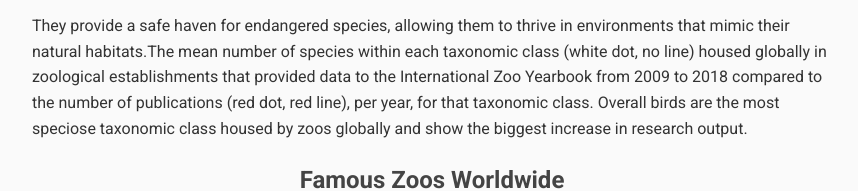
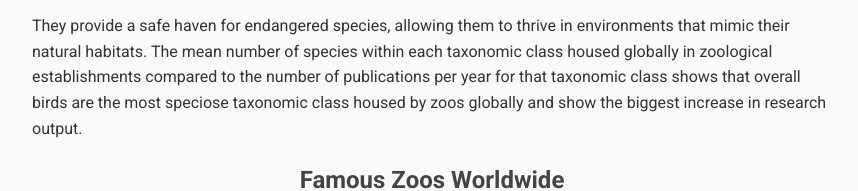
Before and after one commit to manishh100/MidTermProject, a plain HTML site: page index.html in a window 1280 px wide. Shown: the part 1372-1563 px from the top of the page, without its empty margins (208-1066 px from the left). Drawn offline with Linux system fonts and the light colour scheme; files whose address does not match are found by name.

Commit message:
Update index.html

```diff
--- a/index.html
+++ b/index.html
@@ -29,11 +29,11 @@
     <main>
         <section id="intro">
             <h2>Introduction to Zoos</h2>
-            <p>A zoo is a place where wild animals and, in some instances, domesticated animals are exhibited in captivity. In such an establishment, animals can generally be given more intensive care than is possible in nature reserves or sanctuaries.Far too many species are at risk of extinction due to habitat loss, hunting, and ecological threats. As scientists warn we are in a “Sixth Mass Extinction,” the IUCN Red List of Threatened Species estimates there are over 42,100 species “threatened with extinction.” By maintaining populations of these endangered species, zoos can provide a safety net against the specter of extinction in the wild. In doing so, they serve as modern-day arks that ensure we do not lose vulnerable wildlife from our planet. </p>
+            <p>A zoo is a place where wild animals and, in some instances, domesticated animals are exhibited in captivity. In such an establishment, animals can generally be given more intensive care than is possible in nature reserves or sanctuaries. Far too many species are at risk of extinction due to habitat loss, hunting, and ecological threats. As scientists warn we are in a “Sixth Mass Extinction,” the IUCN Red List of Threatened Species estimates there are over 42,100 species “threatened with extinction.” By maintaining populations of these endangered species, zoos can provide a safety net against the specter of extinction in the wild. In doing so, they serve as modern-day arks that ensure we do not lose vulnerable wildlife from our planet.</p>
             <img src="4.jpg" alt="Zoo Introduction Image" class="content-image">
             <p>Most long-established zoos exhibit general collections of animals, but some formed more recently specialize in particular groups—e.g., primates, big cats, tropical birds, or waterfowl. Marine invertebrates, fishes, and marine mammals are often kept in separate establishments known as aquariums. The word zoo was first used in the late 19th century as a popular abbreviation for the zoological gardens in London. Zoos play a vital role in wildlife conservation, education, and research.</p>
             <img src="5.png" alt="Another Zoo Image" class="content-image">
-            <p>They provide a safe haven for endangered species, allowing them to thrive in environments that mimic their natural habitats.The mean number of species within each taxonomic class (white dot, no line) housed globally in zoological establishments that provided data to the International Zoo Yearbook from 2009 to 2018 compared to the number of publications (red dot, red line), per year, for that taxonomic class. Overall birds are the most speciose taxonomic class housed by zoos globally and show the biggest increase in research output.</p>
+            <p>They provide a safe haven for endangered species, allowing them to thrive in environments that mimic their natural habitats. The mean number of species within each taxonomic class housed globally in zoological establishments compared to the number of publications per year for that taxonomic class shows that overall birds are the most speciose taxonomic class housed by zoos globally and show the biggest increase in research output.</p>
         </section>
 
         <section id="zoos">
@@ -51,13 +51,13 @@
             <h2>Benefits of Zoos</h2>
             <p>Maintaining zoos provides numerous benefits, including:</p>
             <ul>
-                <li><strong>Conservation Efforts:</strong> Zoos participate in breeding programs for endangered species, contributing to their survival.They rescue and rehabilitate injured animals, often working to reintroduce them into the wild. Additionally, zoos raise awareness about conservation issues and collaborate with global organizations to enhance wildlife protection initiatives. Through these efforts, zoos contribute significantly to preserving species and their natural habitats, fostering a deeper understanding of the importance of conservation.</li>
+                <li><strong>Conservation Efforts:</strong> Zoos participate in breeding programs for endangered species, contributing to their survival. They rescue and rehabilitate injured animals, often working to reintroduce them into the wild. Additionally, zoos raise awareness about conservation issues and collaborate with global organizations to enhance wildlife protection initiatives. Through these efforts, zoos contribute significantly to preserving species and their natural habitats, fostering a deeper understanding of the importance of conservation.</li>
                 <li><strong>Education:</strong> They offer educational programs that promote awareness of wildlife conservation and environmental issues. They often offer school programs, workshops, and guided tours that enhance learning and encourage stewardship among young visitors. By inspiring curiosity and compassion for animals, zoos play a critical role in shaping a more informed and responsible public, ultimately contributing to conservation efforts and a sustainable future.</li>
-                <li><strong>Research:</strong> Zoos conduct research that helps in understanding animal behavior and health, which can be applied to conservation efforts.They provide a controlled environment where scientists can study animal behavior, genetics, and health, which can inform conservation strategies both in captivity and in the wild. Research conducted in zoos helps improve breeding programs for endangered species, understand the impacts of environmental changes, and develop better care practices for animals.</li>
+                <li><strong>Research:</strong> Zoos conduct research that helps in understanding animal behavior and health, which can be applied to conservation efforts. They provide a controlled environment where scientists can study animal behavior, genetics, and health, which can inform conservation strategies both in captivity and in the wild. Research conducted in zoos helps improve breeding programs for endangered species, understand the impacts of environmental changes, and develop better care practices for animals.</li>
             </ul>
-            <p>Zoos also enhance visitor experiences by providing close-up interactions with animals, promoting understanding and empathy towards wildlife.Zoos serve as vital educational resources, providing visitors with firsthand experiences that enhance their understanding of wildlife and conservation. Through interactive exhibits and educational programs, zoos offer insights into animal behavior, biology, and the ecosystems that support various species. School groups and families alike benefit from guided tours and workshops, which are designed to instill a sense of responsibility towards wildlife conservation. Furthermore, zoos often collaborate with researchers and conservation organizations to disseminate knowledge about endangered species and environmental sustainability, thereby fostering a generation of environmentally conscious citizens who appreciate the importance of biodiversity.</p>
+            <p>Zoos also enhance visitor experiences by providing close-up interactions with animals, promoting understanding and empathy towards wildlife. Zoos serve as vital educational resources, providing visitors with firsthand experiences that enhance their understanding of wildlife and conservation. Through interactive exhibits and educational programs, zoos offer insights into animal behavior, biology, and the ecosystems that support various species. School groups and families alike benefit from guided tours and workshops, which are designed to instill a sense of responsibility towards wildlife conservation. Furthermore, zoos often collaborate with researchers and conservation organizations to disseminate knowledge about endangered species and environmental sustainability, thereby fostering a generation of environmentally conscious citizens who appreciate the importance of biodiversity.</p>
             <img src="2.jpg" alt="Zoo Benefit Image 1" class="content-image">
-            <p>Moreover, they contribute significantly to local economies through tourism and job creation, offering a sustainable model for conservation.Moreover, zoos participate in collaborative research initiatives with universities and conservation organizations, contributing to the global body of knowledge regarding species survival and ecosystem management. Research conducted in zoos can also provide insights into the effects of habitat loss, climate change, and human activity on wildlife populations. Through the establishment of breeding programs for endangered species, zoos not only aid in preserving genetic diversity but also facilitate the study of species adaptation and resilience.</p>
+            <p>Moreover, they contribute significantly to local economies through tourism and job creation, offering a sustainable model for conservation. Moreover, zoos participate in collaborative research initiatives with universities and conservation organizations, contributing to the global body of knowledge regarding species survival and ecosystem management. Research conducted in zoos can also provide insights into the effects of habitat loss, climate change, and human activity on wildlife populations. Through the establishment of breeding programs for endangered species, zoos not only aid in preserving genetic diversity but also facilitate the study of species adaptation and resilience.</p>
             <img src="3.jpg" alt="Zoo Benefit Image 2" class="content-image">
         </section>
     </main>
```
